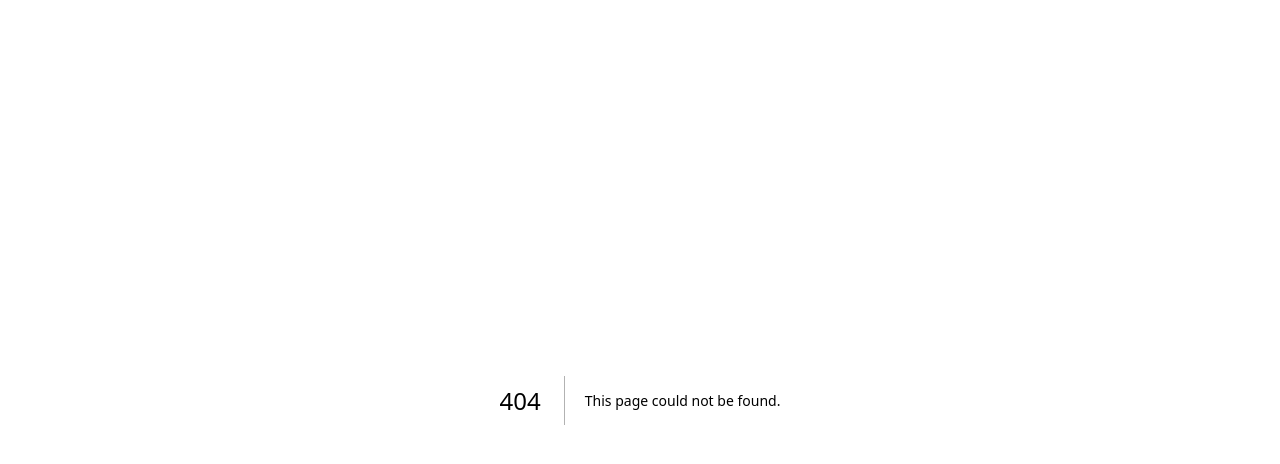
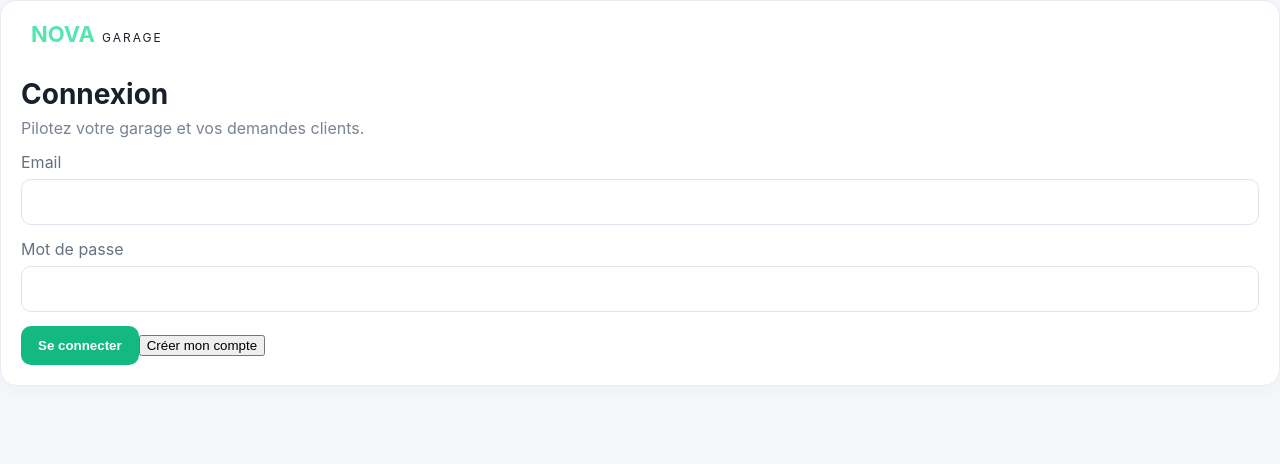
Before and after one commit to testnet13/nova-garage, a Next.js app: page /login in a window 1280 px wide. Before the commit this address had no page. Shown: the top 464 px of the page. Built offline with nearby package versions, Linux system fonts and the light colour scheme.

Commit message:
Create page.js

```diff
--- /dev/null
+++ b/app/login/page.js
@@ -0,0 +1,75 @@
+'use client'
+
+import {useState} from 'react'
+import {createClient} from '../../lib/supabase/client'
+
+export default function Login(){
+  const [email,setEmail]=useState('')
+  const [password,setPassword]=useState('')
+  const [message,setMessage]=useState('')
+
+  async function submit(e,signup=false){
+    e.preventDefault()
+    setMessage('')
+
+    const s=createClient()
+
+    const {error}=signup
+      ? await s.auth.signUp({email,password})
+      : await s.auth.signInWithPassword({email,password})
+
+    if(error){
+      setMessage(error.message)
+    }else{
+      location.href='/'
+    }
+  }
+
+  return (
+    <div className="auth">
+      <form className="panel authbox" onSubmit={e=>submit(e,false)}>
+        <div className="brand authbrand">
+          <b>NOVA</b><span>GARAGE</span>
+        </div>
+
+        <h1>Connexion</h1>
+        <p className="muted">Pilotez votre garage et vos demandes clients.</p>
+
+        <label>
+          Email
+          <input
+            type="email"
+            value={email}
+            onChange={e=>setEmail(e.target.value)}
+            required
+          />
+        </label>
+
+        <label>
+          Mot de passe
+          <input
+            type="password"
+            minLength="6"
+            value={password}
+            onChange={e=>setPassword(e.target.value)}
+            required
+          />
+        </label>
+
+        {message&&<p>{message}</p>}
+
+        <button className="primary" type="submit">
+          Se connecter
+        </button>
+
+        <button
+          className="secondary"
+          type="button"
+          onClick={e=>submit(e,true)}
+        >
+          Créer mon compte
+        </button>
+      </form>
+    </div>
+  )
+}
```
